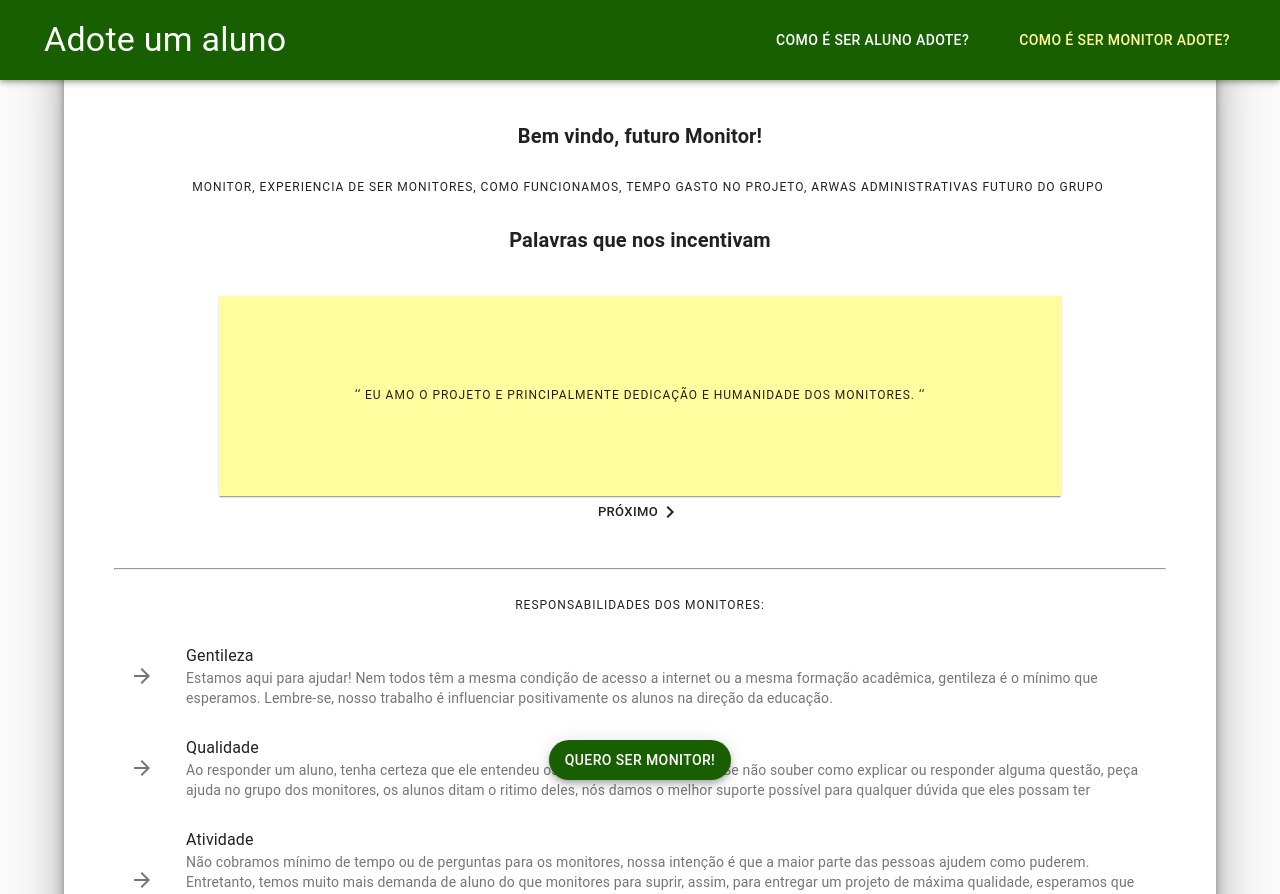
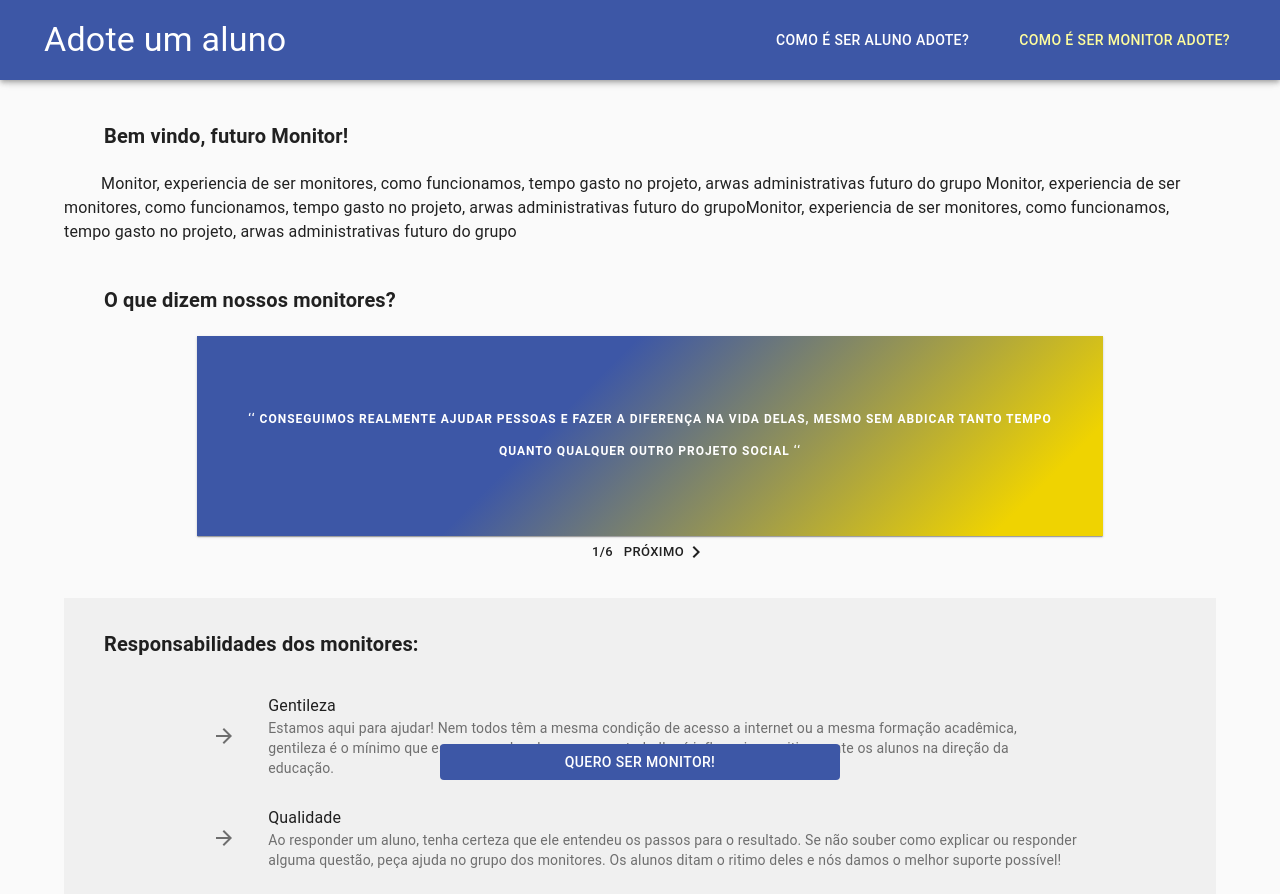
Before and after one commit to igorsalbr/adote-front, a React (Create React App) app in the folder client/: page /quero-ser-monitor in a window 1280 px wide. Shown: the top 894 px of the page. Built offline with nearby package versions, Linux system fonts and the light colour scheme; what redux-api-middleware would draw is missing.

Commit message:
will suggestion

```diff
--- a/client/src/components/AddAlunoModal.js
+++ b/client/src/components/AddAlunoModal.js
@@ -22,11 +22,11 @@ import {
         },
       },
       formTitle: {
-        background: 'linear-gradient(45deg, #175f00 15%,  #efd301 50%)',
+        background: 'linear-gradient(45deg, #3d57a6 15%,  #efd301 50%)',
         color: 'white'
       },
     emb:{
-      backgroundColor:'#175f00',
+      backgroundColor:'#3d57a6',
       color:'white' ,
       '&:hover':{
         backgroundColor:"  #efd301 "
--- a/client/src/components/AddMonitorModal.js
+++ b/client/src/components/AddMonitorModal.js
@@ -22,11 +22,11 @@ const useStyles = makeStyles((theme) =>
       },
     },
     formTitle: {
-      background: 'linear-gradient(-45deg,  #efd301 15%, #175f00  50%)',
+      background: 'linear-gradient(-45deg,  #efd301 15%, #3d57a6  50%)',
       color:'white'
     },
     emb:{
-      backgroundColor:'#175f00',
+      backgroundColor:'#3d57a6',
       color:'white' ,
       '&:hover':{
         backgroundColor:"  #efd301 "
--- a/client/src/components/AppNavbar.js
+++ b/client/src/components/AppNavbar.js
@@ -84,7 +84,7 @@ const useStyles = makeStyles((theme) =>
 
     },
     nav:{
-      backgroundColor:"#175f00",
+      backgroundColor:"#3d57a6",
       position: 'fixed',
 
     },
--- a/client/src/pages/Aluno.js
+++ b/client/src/pages/Aluno.js
@@ -1,4 +1,4 @@
-import { createStyles, Fab, makeStyles, Typography, Card, List, ListItem, ListItemIcon, ListItemText, Paper, Button} from "@material-ui/core";
+import { createStyles, Fab, makeStyles, Typography, List, ListItem, ListItemIcon, ListItemText, Paper, Button, MobileStepper} from "@material-ui/core";
 import {ArrowForward, KeyboardArrowRight }from '@material-ui/icons'
 import {  useState } from "react";
 import AddAlunoModal from "../components/AddAlunoModal";
@@ -6,7 +6,7 @@ import AddAlunoModal from "../components/AddAlunoModal";
 const useStyles = makeStyles((theme) =>
   createStyles({
     root: {
-      maxWidth: 900,
+      maxWidth: '90%',
       marginLeft: "auto",
       marginRight: "auto",
       marginBottom:"10px",
@@ -14,21 +14,30 @@ const useStyles = makeStyles((theme) =>
       flexDirection: "column",
       alignItems: "center",
       alignContent: "center",
+      textAlign:'left'
 
     },
     list: {
       paddingTop: "20px",
       paddingBottom:"20px",
+      paddingLeft:'20px',
       display: "flex",
       flexDirection: "column",
-      alignItems: "center",
+
+
+    },
+    list1: {
+      paddingTop: "20px",
+      paddingBottom:"20px",
+      paddingLeft:'40px',
+      display: "flex",
+      flexDirection: "column",
 
 
     },
     listItem: {
-      '&:hover': {
-        backgroundColor: "#f0f0f0",
-     }
+      margin: '0 auto',
+      maxWidth: '80%',
 
 
     },
@@ -38,9 +47,11 @@ const useStyles = makeStyles((theme) =>
     button: {
       position: 'fixed',
       bottom:'0',
-      width: "100px",
-      margin: "20px",
-      backgroundColor:'#175f00',
+      right:'0',
+      left:'0',
+      maxWidth:'400px',
+      margin: "20px auto",
+      backgroundColor:'#3d57a6',
       color:'white' ,
       '&:hover':{
         backgroundColor:"  #efd301 ",
@@ -51,19 +62,23 @@ const useStyles = makeStyles((theme) =>
     },
     card: {
       paddingTop: "100px",
-      paddingRight: "50px",
-      paddingLeft: "50px",
-      boxShadow: "rgba(0, 0, 0, 0.25) 0px 54px 55px, rgba(0, 0, 0, 0.12) 0px -12px 30px, rgba(0, 0, 0, 0.12) 0px 4px 6px, rgba(0, 0, 0, 0.17) 0px 12px 13px, rgba(0, 0, 0, 0.09) 0px -3px 5px",
       alignItems: "center",
       alignContent: "center",
-      textAlign: 'center',
+      textAlign: 'left',
       width: '90vw',
 
 
     },
     hr:{
       marginTop:"20px",
-      marginBottom:"20px"
+    },
+
+    second:{
+      marginTop:'10px',
+      padding: '10px',
+      paddingLeft:'20px',
+      backgroundColor: "#f0f0f0",
+
     }
   })
 );
@@ -115,19 +130,65 @@ export default function Aluno() {
 
   return (
     <div className={classes.root}>
-      <Card className={classes.card}>
-        <Typography variant="h6" className={classes.list}><b>Bem vindo, futuro aluno!</b></Typography>
-        <Typography variant="overline">&nbsp;&nbsp;&nbsp;&nbsp;Ao se tornar aluno adote, você entrará em um grupo no whatsapp com
+      <div className={classes.card}>
+        <Typography variant="h6" className={classes.list1}><b>Bem vindo, futuro Aluno!</b></Typography>
+        <Typography variant="body1">&nbsp;&nbsp;&nbsp;&nbsp;&nbsp;&nbsp;&nbsp;&nbsp;&nbsp;Ao se tornar aluno adote, você entrará em um grupo no whatsapp com
         diversos alunos e alguns monitores. Nós funcionamos como um grupo de dúvidas, não damos aula ou cobramos
         presença, não temos provas e funcionamos gratuitamente. No grupo você pode tirar todo tipo de dúvida que quiser, desde vivência na
         universidade até métodos de estudo, <b>mas focamos em tirar suas dúvidas de exatas para os vestibulares.</b>
         &nbsp;&nbsp;Você pode enviar as suas dúvidas a hora que quiser no grupo e, assim que um
         monitor estiver disponível ele irá te atender!
         </Typography>
+        <div className={classes.list}>
+        <Typography variant="h6" className={classes.list}><b>O que dizem nossos alunos?</b>
+        </Typography>
+        <Paper
+          square
+          onClick={goToNextPicture}
+          style={{
+            height: "90%",
+            minHeight: '200px',
+            width: '80%',
+            padding: 30,
+            display: "flex",
+            alignContent:"center",
+            justifyContent: "center" ,
+            textAlign:'center',
+            background: 'linear-gradient(45deg, #efd301  10%,  #3d57a6 60%)',
+            margin:'0 auto',
+            cursor:'pointer'
 
-        <hr className={classes.hr}></hr>
-        <Typography variant="overline">Como aluno, você também ganha algumas responsabilidades:</Typography>
-        <List>
+
+
+          }}
+        >
+        <div style={{
+            alignContent:"center",
+            justifyContent: "center",
+            margin:"auto",
+            whiteSpace: "pre-wrap"     ,
+            color:'white'
+          }}>
+        <Typography variant="overline" ><b>&lsquo;&lsquo;&nbsp;{MyCollection[index].text}&nbsp;&lsquo;&lsquo;</b></Typography>
+          </div>
+
+        </Paper>
+
+            <Button
+              size="small"
+              onClick={goToNextPicture}
+            >
+              {index+1}/{CollectionSize}
+              &nbsp;&nbsp;
+              Próximo
+                <KeyboardArrowRight />
+
+            </Button>
+            </div>
+
+        <List className={classes.second}>
+        <Typography variant="h6" className={classes.list}><b>Como aluno, você também ganha algumas responsabilidades:</b></Typography>
+
         <ListItem disablePadding className={classes.listItem}>
               <ListItemIcon>
                 <ArrowForward />
@@ -151,54 +212,15 @@ export default function Aluno() {
               Seja como monitor adote ou como você preferir, vamos espalhar o acesso à educação no nosso país!!!"/>
           </ListItem>
         </List>
-        <div className={classes.list}>
-        <Typography variant="h6" className={classes.list}><b>O que dizem nossos alunos?</b>
-        </Typography>
-        <Paper
-          square
-          style={{
-            height: "90%",
-            minHeight: '200px',
-            width: '80%',
-            padding: 30,
-            display: "flex",
-            alignContent:"center",
-            justifyContent: "center" ,
-            textAlign:'center',
-            backgroundColor:"#fffd9d",
 
-
-          }}
-        >
-        <div style={{
-            alignContent:"center",
-            justifyContent: "center",
-            margin:"auto",
-            whiteSpace: "pre-wrap"
-          }}>
-        <Typography variant="overline" >&lsquo;&lsquo;&nbsp;{MyCollection[index].text}&nbsp;&lsquo;&lsquo;</Typography>
-          </div>
-        </Paper>
-
-
-            <Button
-              size="small"
-              onClick={goToNextPicture}
-            >
-              Próximo
-                <KeyboardArrowRight />
-
-            </Button>
-
-        <Typography variant="h6" className={classes.list}><b>Aprovações</b>
+        <Typography variant="h6" className={classes.list1}><b>Aprovações</b>
         </Typography>
 
-        <Fab color="primary" variant="extended" size="medium" onClick={() => setAddAlunoModal(true)} className={classes.button}>
+        <Button color="primary"  size="medium" onClick={() => setAddAlunoModal(true)} className={classes.button}>
         Quero ser aluno!
-        </Fab>
+        </Button>
+
         </div>
-
-        </Card>
 
 
         <></>
--- a/client/src/pages/Home.js
+++ b/client/src/pages/Home.js
@@ -1,4 +1,4 @@
-import { createStyles, Fab, makeStyles, Typography, Card } from "@material-ui/core";
+import { createStyles, Button, makeStyles, Typography } from "@material-ui/core";
 import { useState } from "react";
 import AddMonitorModal from "../components/AddMonitorModal";
 import AddAlunoModal from '../components/AddAlunoModal'
@@ -24,14 +24,15 @@ const useStyles = makeStyles((theme) =>
       float: "bottom",
     },
     button: {
-      width: "100px",
       margin: "50px",
-      backgroundColor:" #efd301 "
+      backgroundColor:" #efd301 ",
+      width: '400px'
+
     },
      button2: {
-      width: "100px",
+      width: "400px",
       margin: "50px",
-      backgroundColor:"#0a5200",
+      backgroundColor:"#3d57a6",
       color: "white",
       '&:hover':{
          color:"black"
@@ -42,10 +43,9 @@ const useStyles = makeStyles((theme) =>
       paddingTop: "100px",
       paddingRight: "50px",
       paddingLeft: "50px",
-      boxShadow: "rgba(0, 0, 0, 0.25) 0px 54px 55px, rgba(0, 0, 0, 0.12) 0px -12px 30px, rgba(0, 0, 0, 0.12) 0px 4px 6px, rgba(0, 0, 0, 0.17) 0px 12px 13px, rgba(0, 0, 0, 0.09) 0px -3px 5px",
       alignItems: "center",
       alignContent: "center",
-      textAlign: 'center',
+      textAlign: 'left',
       width: '90vw',
 
 
@@ -65,32 +65,32 @@ export default function Home() {
 
   return (
     <div className={classes.root}>
-      <Card className={classes.card}>
+      <div className={classes.card}>
+      <div className={classes.list} >
 
         <Typography variant="h6"><b>Quem somos</b></Typography>
 
-        <Typography variant="overline">Somos um projeto educacional sem fins lucrativos criado por alunos da USP com o objetivo de suprir a falta de suporte que alguns alunos enfrentaram durante a pandemia</Typography>
+        <Typography variant="body1">Somos um projeto educacional sem fins lucrativos criado por alunos da USP com o objetivo de suprir a falta de suporte que alguns alunos enfrentaram durante a pandemia</Typography>
 
         <Typography variant="h6"><b>Objetivo</b></Typography>
 
-        <Typography variant="overline">Somos um projeto educacional sem fins lucrativos criado por alunos da USP com o objetivo de suprir a falta de suporte que alguns alunos enfrentaram durante a pandemia</Typography>
+        <Typography variant="body1">Somos um projeto educacional sem fins lucrativos criado por alunos da USP com o objetivo de suprir a falta de suporte que alguns alunos enfrentaram durante a pandemia</Typography>
 
         <Typography variant="h6"><b>Parcerias</b></Typography>
 
-        <Typography variant="overline">Resist neném</Typography>
-       </Card>
+        <Typography variant="body1">Resist neném</Typography>
+       </div>
 
 
-      <div className={classes.list} >
+      </div>
 
-        <Fab color="default" variant="extended" size="medium" onClick={() => setAddAlunoModal(true)}   className={classes.button}>
+        <Button color="default" variant="extended" size="medium" onClick={() => setAddAlunoModal(true)}   className={classes.button}>
         Quero ser aluno!
-        </Fab>
-        <Fab  variant="extended" size="medium" onClick={() => setAddMonitorModal(true)} className={classes.button2}>
+        </Button>
+        <Button  variant="extended" size="medium" onClick={() => setAddMonitorModal(true)} className={classes.button2}>
         Quero ser monitor!
-        </Fab>
+        </Button>
 
-      </div>
 
       {addMonitorModal && <AddMonitorModal onClose={() => setAddMonitorModal(false)} />}
       {addAlunoModal && <AddAlunoModal onClose={() => setAddAlunoModal(false)} />}
--- a/client/src/pages/Monitor.js
+++ b/client/src/pages/Monitor.js
@@ -1,4 +1,4 @@
-import { createStyles, Fab, makeStyles, Typography, Card, List, ListItem, ListItemIcon, ListItemText, Paper,  Button} from "@material-ui/core";
+import { createStyles, Fab, makeStyles, Typography,  List, ListItem, ListItemIcon, ListItemText, Paper,  Button} from "@material-ui/core";
 import {ArrowForward, KeyboardArrowRight }from '@material-ui/icons'
 import {  useState } from "react";
 import AddMonitorModal from "../components/AddMonitorModal";
@@ -6,7 +6,7 @@ import AddMonitorModal from "../components/AddMonitorModal";
 const useStyles = makeStyles((theme) =>
   createStyles({
     root: {
-      maxWidth: 900,
+      maxWidth: '90%',
       marginLeft: "auto",
       marginRight: "auto",
       marginBottom:"10px",
@@ -14,23 +14,30 @@ const useStyles = makeStyles((theme) =>
       flexDirection: "column",
       alignItems: "center",
       alignContent: "center",
-      textAlign: 'center'
+      textAlign: 'left'
 
     },
     list: {
       paddingTop: "20px",
       paddingBottom:"20px",
+      paddingLeft:'20px',
       display: "flex",
       flexDirection: "column",
-      alignItems: "center",
+
+
+    },
+    list1: {
+      paddingTop: "20px",
+      paddingBottom:"20px",
+      paddingLeft:'40px',
+      display: "flex",
+      flexDirection: "column",
 
 
     },
     listItem: {
-      '&:hover': {
-        backgroundColor: "#f0f0f0",
-     }
-
+        maxWidth: "80%",
+        margin:'0 auto'
 
     },
     link:{
@@ -39,9 +46,11 @@ const useStyles = makeStyles((theme) =>
     button: {
       position: 'fixed',
       bottom:'0',
-      width: "100px",
-      margin: "20px",
-      backgroundColor:'#175f00',
+      right:'0',
+      left:'0',
+      maxWidth:'400px',
+      margin: "20px auto",
+      backgroundColor:'#3d57a6',
       color:'white' ,
       '&:hover':{
         backgroundColor:"  #efd301 ",
@@ -52,20 +61,26 @@ const useStyles = makeStyles((theme) =>
     },
     card: {
       paddingTop: "100px",
-      paddingRight: "50px",
-      paddingLeft: "50px",
-      boxShadow: "rgba(0, 0, 0, 0.25) 0px 54px 55px, rgba(0, 0, 0, 0.12) 0px -12px 30px, rgba(0, 0, 0, 0.12) 0px 4px 6px, rgba(0, 0, 0, 0.17) 0px 12px 13px, rgba(0, 0, 0, 0.09) 0px -3px 5px",
+
       alignItems: "center",
       alignContent: "center",
-      textAlign: 'center',
+      textAlign: 'left',
       width: '90vw',
 
 
     },
     hr:{
       marginTop:"20px",
-      marginBottom:"20px"
+    },
+    second:{
+      marginTop:'10px',
+      padding: '10px',
+      paddingLeft:'20px',
+
+      backgroundColor: "#f0f0f0",
+
     }
+
   })
 );
 const MonitorTXT = [
@@ -155,17 +170,18 @@ export default function Aluno() {
 
   return (
     <div className={classes.root}>
-      <Card className={classes.card}>
-        <Typography variant="h6" className={classes.list}><b>Bem vindo, futuro Monitor!</b></Typography>
-        <Typography variant="overline">&nbsp;&nbsp;&nbsp;&nbsp;Monitor, experiencia de ser monitores, como funcionamos, tempo gasto no projeto, arwas administrativas futuro do grupo
-        </Typography>
-
-
-        <Typography variant="h6" className={classes.list}><b>Palavras que nos incentivam</b>
+      <div className={classes.card}>
+        <Typography variant="h6" className={classes.list1}><b>Bem vindo, futuro Monitor!</b></Typography>
+        <Typography variant="body1">&nbsp;&nbsp;&nbsp;&nbsp;&nbsp;&nbsp;&nbsp;&nbsp;&nbsp;Monitor, experiencia de ser monitores, como funcionamos, tempo gasto no projeto, arwas administrativas futuro do grupo
+        Monitor, experiencia de ser monitores, como funcionamos, tempo gasto no projeto, arwas administrativas futuro do grupoMonitor, experiencia de ser monitores, como funcionamos, tempo gasto no projeto,
+         arwas administrativas futuro do grupo
         </Typography>
         <div className={classes.list}>
+        <Typography variant="h6" className={classes.list}><b>O que dizem nossos monitores?</b>
+        </Typography>
         <Paper
           square
+          onClick={goToNextMonitor}
           style={{
             height: "90%",
             minHeight: '200px',
@@ -175,8 +191,9 @@ export default function Aluno() {
             alignContent:"center",
             justifyContent: "center" ,
             textAlign:'center',
-            backgroundColor:" #fffd9d"
-
+            background:'linear-gradient(-45deg,  #efd301 10%, #3d57a6  60%)',
+            cursor:'pointer',
+            margin:'0 auto'
 
           }}
         >
@@ -185,26 +202,29 @@ export default function Aluno() {
             justifyContent: "center",
             whiteSpace: "pre-wrap",
             margin:"auto",
+            color:'white'
 
           }}>
-        <Typography variant="overline" >&lsquo;&lsquo;&nbsp;{AlunosTXT[index].text}&nbsp;&lsquo;&lsquo;</Typography>
+        <Typography variant="overline" ><b>&lsquo;&lsquo;&nbsp;{MonitorTXT[monitor].text}&nbsp;&lsquo;&lsquo;</b></Typography>
           </div>
         </Paper>
 
 
             <Button
               size="small"
-              onClick={goToNextAluno}
+              onClick={goToNextMonitor}
             >
+              {monitor+1}/{CollectionSizeM}
+              &nbsp;&nbsp;
               Próximo
                 <KeyboardArrowRight />
 
             </Button>
             </div>
 
-        <hr className={classes.hr}></hr>
-        <Typography variant="overline">Responsabilidades dos monitores:</Typography>
-        <List>
+               <List className={classes.second}>
+        <Typography variant="h6" className={classes.list}><b>Responsabilidades dos monitores:</b></Typography>
+
         <ListItem disablePadding className={classes.listItem}>
               <ListItemIcon>
                 <ArrowForward />
@@ -218,18 +238,7 @@ export default function Aluno() {
                 <ArrowForward />
               </ListItemIcon>
               <ListItemText primary="Qualidade" secondary="Ao responder um aluno, tenha certeza que ele entendeu os passos para o resultado. Se não souber como explicar ou responder alguma questão,
-              peça ajuda no grupo dos monitores, os alunos ditam o ritimo deles, nós damos o melhor suporte possível para qualquer
-              dúvida que eles possam ter"/>
-          </ListItem>
-          <ListItem disablePadding className={classes.listItem}>
-              <ListItemIcon>
-                <ArrowForward />
-              </ListItemIcon>
-              <ListItemText primary="Atividade" secondary="Não cobramos mínimo de tempo ou de perguntas para os monitores, nossa intenção é
-              que a maior parte das pessoas ajudem como puderem. Entretanto, temos muito mais demanda de aluno do que monitores para suprir,
-              assim, para entregar um projeto de máxima qualidade, esperamos que se o monitor estiver livre e existir demanda de perguntar no
-              grupo, ele responda e ajude os outros, temos reuniões para a ADM que são facultativas pros monitores, se você tem interesse
-              em participar da ideação e os próximos passos do projeto, seria legal que participassem!"/>
+              peça ajuda no grupo dos monitores. Os alunos ditam o ritimo deles e nós damos o melhor suporte possível!"/>
           </ListItem>
           <ListItem disablePadding className={classes.listItem}>
               <ListItemIcon>
@@ -239,11 +248,16 @@ export default function Aluno() {
               para elevarmos o nível da educação no Brasil inteiro! Para isso, os monitores têm que servir como uma base de exemplo e inspiração para os alunos."/>
           </ListItem>
         </List>
+
+
+
         <div className={classes.list}>
-        <Typography variant="h6" className={classes.list}><b>O que dizem nossos monitores?</b>
+
+        <Typography variant="h6" className={classes.list}><b>Palavras que nos incentivam:</b>
         </Typography>
         <Paper
           square
+          onClick={goToNextAluno}
           style={{
             height: "90%",
             minHeight: '200px',
@@ -253,7 +267,12 @@ export default function Aluno() {
             alignContent:"center",
             justifyContent: "center" ,
             textAlign:'center',
-            backgroundColor:" #fffd9d",
+            background:'linear-gradient(-45deg,  #efd301 10%, #3d57a6  60%)',
+            margin:'0 auto',
+            cursor:'pointer'
+
+
+
           }}
         >
         <div style={{
@@ -261,31 +280,34 @@ export default function Aluno() {
             justifyContent: "center",
             whiteSpace: "pre-wrap",
             margin:"auto",
+            color:'white'
 
           }}>
-        <Typography variant="overline" >&lsquo;&lsquo;&nbsp;{MonitorTXT[monitor].text}&nbsp;&lsquo;&lsquo;</Typography>
+        <Typography variant="overline" ><b>&lsquo;&lsquo;&nbsp;{AlunosTXT[index].text}&nbsp;&lsquo;&lsquo;</b></Typography>
           </div>
         </Paper>
 
 
             <Button
               size="small"
-              onClick={goToNextMonitor}
+              onClick={goToNextAluno}
             >
+              {index+1}/{CollectionSizeA}
+              &nbsp;&nbsp;
               Próximo
                 <KeyboardArrowRight />
 
             </Button>
+        </div>
 
-        <Typography variant="h6" className={classes.list}><b>Venha fazer a diferença no sistema educacional brasileiro!!</b>
+        <Typography variant="h6" className={classes.list1}><b>Venha fazer a diferença no sistema educacional brasileiro!!</b>
         </Typography>
 
-        <Fab color="primary" variant="extended" size="medium" onClick={() => setAddMonitorModal(true)} className={classes.button}>
+        <Button color="primary" variant="extended" size="medium" onClick={() => setAddMonitorModal(true)} className={classes.button}>
         Quero ser monitor!
-        </Fab>
+        </Button>
+
         </div>
-
-        </Card>
 
 
         <></>
```
Also changed, not shown: 1 other file (tests, documents, lock files or other folders).
